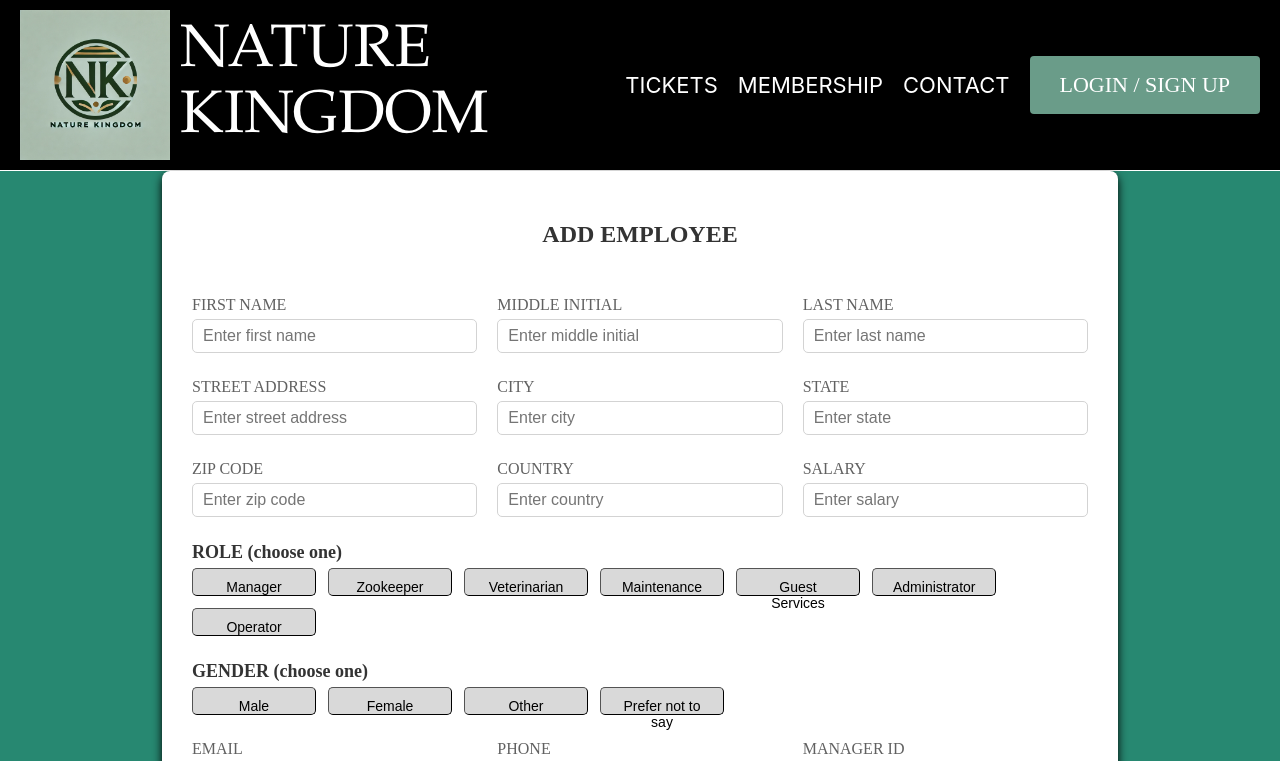
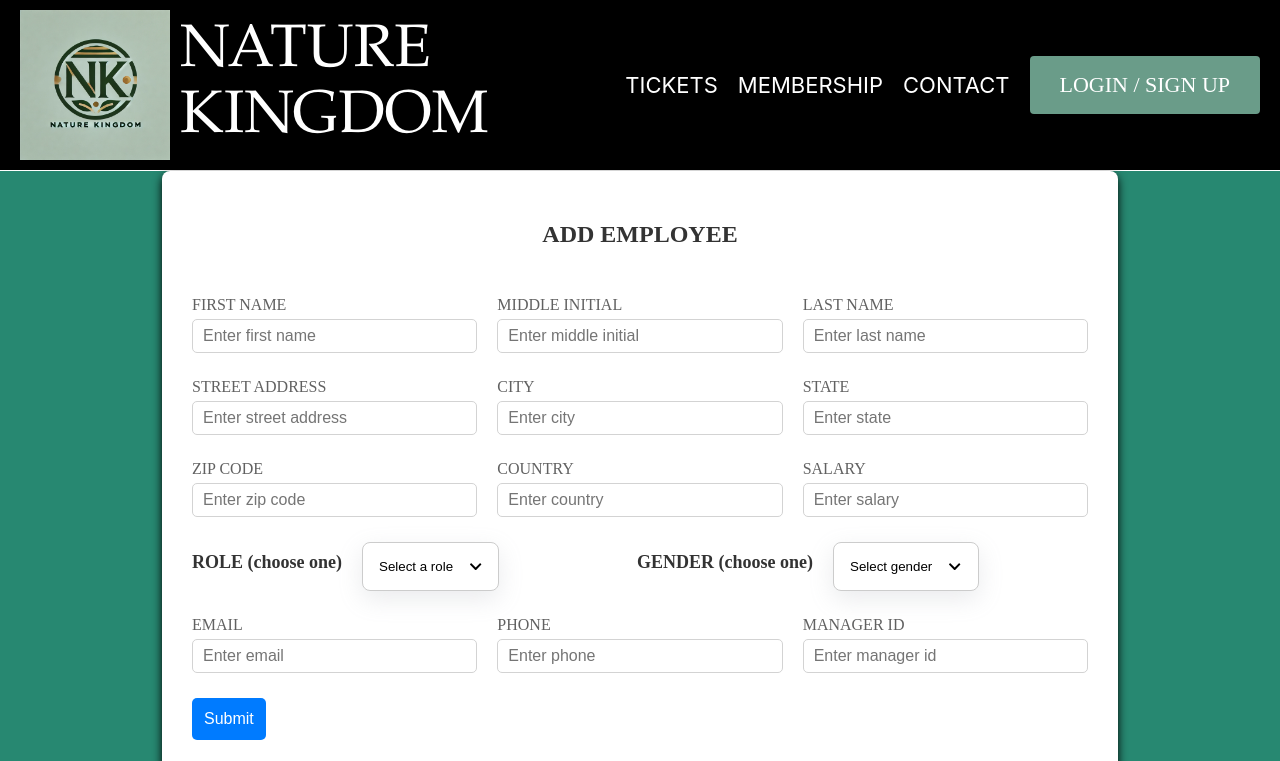
Before and after one commit to AngelSaravia/Nature_Kingdom, a React (Vite) app in the folder client/: page /employee_form in a window 1280 px wide. Shown: the top 761 px of the page. Built offline with nearby package versions, Linux system fonts and the light colour scheme.

Commit message:
added dropdown menu and fixed employee form

```diff
--- a/client/src/components/Dropdown/Dropdown.css
+++ b/client/src/components/Dropdown/Dropdown.css
@@ -0,0 +1,9 @@
+.dropdown {
+    position: relative;
+    z-index: 100;
+  }
+
+.dropdown-content {
+    bottom: auto;
+    top: 100%;
+}
--- a/client/src/components/Dropdown/Dropdown.jsx
+++ b/client/src/components/Dropdown/Dropdown.jsx
@@ -0,0 +1,49 @@
+import React, { useEffect, useState, useRef } from "react";
+import DropdownButton from "../DropdownButton/DropdownButton";
+import DropdownContent from "../DropdownContent/DropdownContent";
+import "./Dropdown.css";
+
+const Dropdown = ({ label, onSelect, children }) => {
+  const [open, setOpen] = useState(false);
+  const [selectedValue, setSelectedValue] = useState(label);
+
+  const dropdownRef = useRef();
+  const buttonRef = useRef();
+  const contentRef = useRef();
+
+  const toggleDropdown = () => {
+    setOpen((prev) => !prev);
+  };
+
+  const handleSelect = (value) => {
+    setSelectedValue(value);
+    onSelect(value);
+    setOpen(false);
+  };
+
+  useEffect(() => {
+    const handleClickOutside = (event) => {
+      if (dropdownRef.current && !dropdownRef.current.contains(event.target)) {
+        setOpen(false);
+      }
+    };
+
+    document.addEventListener("click", handleClickOutside);
+    return () => document.removeEventListener("click", handleClickOutside);
+  }, []);
+
+  return (
+    <div ref={dropdownRef} className="dropdown">
+      <DropdownButton ref={buttonRef} toggle={toggleDropdown} open={open}>
+        {selectedValue}
+      </DropdownButton>
+      <DropdownContent ref={contentRef} open={open}>
+        {children.map((child) =>
+          React.cloneElement(child, { onSelect: handleSelect })
+        )}
+      </DropdownContent>
+    </div>
+  );
+};
+
+export default Dropdown;
--- a/client/src/components/DropdownButton/DropdownButton.css
+++ b/client/src/components/DropdownButton/DropdownButton.css
@@ -0,0 +1,24 @@
+.dropdown-btn {
+    display: flex;
+    align-items: center;
+    width: fit-content;
+    padding: 1rem;
+    background-color: white;
+    border-radius: 0.5rem;
+    box-shadow: rgba(149, 157, 165, 0.2) 0px 8px 24px;
+    cursor: pointer;
+    position: relative;
+    z-index: 1000;
+    border: 1px solid #ccc;
+  }
+
+  .toggle-icon {
+    display: flex;
+    align-items: center;
+    justify-content: center;
+    margin-left: 1rem;
+  }
+
+  .button-open {
+    border: rgb(147 197 253) 2px solid;
+  }
--- a/client/src/components/DropdownButton/DropdownButton.jsx
+++ b/client/src/components/DropdownButton/DropdownButton.jsx
@@ -0,0 +1,20 @@
+import { forwardRef } from "react";
+import { FaChevronDown, FaChevronUp } from "react-icons/fa";
+import "./DropdownButton.css";
+
+const DropdownButton = forwardRef(({children, toggle, open}, ref) => {
+  return (
+    <button
+      onClick={toggle}
+      className={`dropdown-btn ${open ? "button-open" : ""}`}
+      ref={ref}
+    >
+      {children}
+      <span className="toggle-icon">
+        {open ? <FaChevronUp /> : <FaChevronDown />}
+      </span>
+    </button>
+  );
+});
+
+export default DropdownButton;
--- a/client/src/pages/dataEntries/employee_form.jsx
+++ b/client/src/pages/dataEntries/employee_form.jsx
@@ -1,8 +1,8 @@
-import React, {useState} from "react";
-import SelectGroup from "./select_buttons.jsx";
+import React, { useState } from "react";
 import InputFields from "./inputs.jsx";
 import styles from "./employee_form.module.css";
-
+import Dropdown from "../../components/Dropdown/Dropdown";
+import DropdownItem from "../../components/DropdownItem/DropdownItem";
 
 const EmployeeForm = () => {
     const [formData, setFormData] = useState({
@@ -24,7 +24,7 @@ const EmployeeForm = () => {
 
 const [submissionStatus, setSubmissionStatus] = useState(null);
 
-    // For input changes
+// Handle text input changes
 const handleChange = (event) => {
     const { name, value } = event.target;
     setFormData((prevData) => ({
@@ -33,18 +33,25 @@ const EmployeeForm = () => {
     }));
 };
 
+// Handle dropdown selections
 const handleSelect = (name, value) => {
     setFormData((prevData) => ({
         ...prevData,
-            [name]: prevData[name] === value ? "" : value, // Toggle selection
+        [name]: value,
     }));
 };
 
-    // For form submission
+// Handles only numeric input
+const handleNumericInput = (event) => {
+    event.target.value = event.target.value.replace(/\D/g, "");
+};
+
+
+// Handle form submission
 const handleSubmit = async (event) => {
     event.preventDefault();
 
-      if (!formData.firstName || !formData.lastName || !formData.streetAddress || !formData.city || !formData.state || !formData.zipCode || !formData.country || !formData.salary || !formData.role || !formData.gender || !formData.email || !formData.phone || !formData.managerID) {
+    if (!Object.values(formData).every((field) => field.trim() !== "")) {
         setSubmissionStatus("Please fill out all fields before submitting.");
         return;
     }
@@ -90,35 +97,55 @@ const EmployeeForm = () => {
         <h2 className={styles.formTitle}>ADD EMPLOYEE</h2>
         <form onSubmit={handleSubmit} className={styles.form}>
             <div className={styles.formRow}>
-                <InputFields label="FIRST NAME" name="firstName" value={formData.firstName} onChange={handleChange} />
-                <InputFields label="MIDDLE INITIAL" name="middleInit" value={formData.middleInit} onChange={handleChange} required={false} />
-                <InputFields label="LAST NAME" name="lastName" value={formData.lastName} onChange={handleChange} />
+                <InputFields label="FIRST NAME" name="firstName" value={formData.firstName} onChange={handleChange} pattern="[A-Za-z]+" autocomplete="given-name"/>
+                <InputFields label="MIDDLE INITIAL" name="middleInit" value={formData.middleInit} onChange={handleChange} maxLength="1" pattern="[A-Za-z]" required={false} autocomplete="additional-name"/>
+                <InputFields label="LAST NAME" name="lastName" value={formData.lastName} onChange={handleChange} pattern="[A-Za-z]+" autocomplete="family-name"/>
             </div>
 
             <div className={styles.formRow}>
-                <InputFields label="STREET ADDRESS" name="streetAddress" value={formData.streetAddress} onChange={handleChange} />
-                <InputFields label="CITY" name="city" value={formData.city} onChange={handleChange} />
-                <InputFields label="STATE" name="state" value={formData.state} onChange={handleChange} />
+                <InputFields label="STREET ADDRESS" name="streetAddress" value={formData.streetAddress} onChange={handleChange} pattern="[A-Za-z0-9\s]+" autocomplete="address-line1"/>
+                <InputFields label="CITY" name="city" value={formData.city} onChange={handleChange} pattern="[A-Za-z\s]+" autocomplete="address-level2"/>
+                <InputFields label="STATE" name="state" value={formData.state} onChange={handleChange} pattern="[A-Za-z\s]+" autocomplete="address-level1"/>
             </div>
 
             <div className={styles.formRow}>
-                <InputFields label="ZIP CODE" name="zipCode" value={formData.zipCode} onChange={handleChange} />
-                <InputFields label="COUNTRY" name="country" value={formData.country} onChange={handleChange} />
-                <InputFields label="SALARY" name="salary" value={formData.salary} onChange={handleChange} />
+                <InputFields label="ZIP CODE" name="zipCode" value={formData.zipCode} onChange={handleChange} type="text" pattern="[0-9]{5}" autocomplete="postal-code"/>
+                <InputFields label="COUNTRY" name="country" value={formData.country} onChange={handleChange} pattern="[A-Za-z\s]+" autocomplete="country-name"/>
+                <InputFields label="SALARY" name="salary" value={formData.salary} onChange={handleChange} type="text" pattern="[0-9]+" onInput={handleNumericInput} autocomplete="off"/>
             </div>
 
             <div className={styles.formRow}>
-                <SelectGroup label="ROLE (choose one)" name="role" options={["Manager", "Zookeeper", "Veterinarian", "Maintenance", "Guest Services", "Administrator", "Operator"]} selectedOption={formData.role} onChange={handleSelect} required />
+                <label htmlFor="roleDropdown" className={styles.label}>ROLE (choose one)</label>
+                <Dropdown
+                    label={formData.role || "Select a role"}
+                    onSelect={(value) => handleSelect("role", value)}
+                    id="roleDropdown"
+                >
+                    {["Manager", "Zookeeper", "Veterinarian", "Maintenance", "Guest Services", "Administrator", "Operator"].map((option) => (
+                        <DropdownItem key={option} value={option}>
+                            {option}
+                        </DropdownItem>
+                    ))}
+                </Dropdown>
+
+                <label htmlFor="genderDropdown" className={styles.label}>GENDER (choose one)</label>
+                <Dropdown
+                    label={formData.gender || "Select gender"}
+                    onSelect={(value) => handleSelect("gender", value)}
+                    id="genderDropdown"
+                >
+                    {["Male", "Female", "Other", "Prefer not to say"].map((option) => (
+                        <DropdownItem key={option} value={option}>
+                            {option}
+                        </DropdownItem>
+                    ))}
+                </Dropdown>
             </div>
 
             <div className={styles.formRow}>
-                <SelectGroup label="GENDER (choose one)" name="gender" options={["Male", "Female", "Other", "Prefer not to say"]} selectedOption={formData.gender} onChange={handleSelect} required />
-            </div>
-
-            <div className={styles.formRow}>
-                <InputFields label="EMAIL" name="email" type="email" value={formData.email} onChange={handleChange} />
-                <InputFields label="PHONE" name="phone" type="tel" value={formData.phone} onChange={handleChange} />
-                <InputFields label="MANAGER ID" name="managerID" value={formData.managerID} onChange={handleChange} />
+                <InputFields label="EMAIL" name="email" type="email" value={formData.email} onChange={handleChange} autocomplete="email"/>
+                <InputFields label="PHONE" name="phone" type="tel" value={formData.phone} onChange={handleChange} pattern="[0-9]{10}" autocomplete="tel"/>
+                <InputFields label="MANAGER ID" name="managerID" type="text" value={formData.managerID} onChange={handleChange} pattern="[0-9]+" onInput={handleNumericInput} autocomplete="off"/>
             </div>
 
             <button type="submit" className={styles.submitButton}>Submit</button>
--- a/client/src/pages/dataEntries/employee_form.module.css
+++ b/client/src/pages/dataEntries/employee_form.module.css
@@ -6,6 +6,8 @@
     margin: 0 auto;
     border-radius: 8px;
     box-shadow: 0 4px 10px black;
+    position: relative;
+    z-index: 1;
 }
 
 .formTitle {
@@ -59,7 +61,7 @@
 .inputGroup input {
     width: 100%;
     padding: 10px;
-    border: 1px solid #ccc;
+    border: 1px solid lightgray;
     border-radius: 5px;
     background-color: white;
     font-size: 16px;
@@ -93,76 +95,60 @@
     border-width: 2px;
 }
 
-  .selectGroup {
-    display: flex;
-    flex-wrap: wrap;
-    gap: 8px;
-    justify-content: center;
-  }
-
-  .selectGroup button {
-    padding: 6px 10px;
-    border: 1px solid #888;
-    background-color: white;
-    cursor: pointer;
-    font-size: 14px;
-    white-space: nowrap;
-    min-width: 100px;
-    height: 30px;
-    text-align: center;
-  }
-
-  .selectGroup button.selected {
-    background-color: #666;
-    color: white;
-    border-color: #444;
-}
-
 .label {
     font-size: 18px;
     font-weight: 600;
     color: #333;
+    display: block;
+    margin-bottom: 8px;
 }
 
-  .optionsContainer {
-    display: flex;
-    flex-wrap: wrap;
-    gap: 12px;
+.roleSection, .genderSection, .contactSection {
+    margin-top: 25px;
 }
 
-  .optionButton {
-    padding: 10px 20px;
-    font-size: 14px;
-    border-width: 1px;
-    border-color: black;
-    background-color: #d9d9d9;
-    width: 124px;
-    height: 28px;
-    cursor: pointer;
-    border-radius: 5px;
-    transition: background-color 0.2s, border-color 0.2s;
+.dropdown {
+    position: relative;
+    width: 100%;
+    z-index: 1000;
 }
 
-  .optionButton:hover {
-    background-color: #e0e0e0;
-  }
-
-  .selected {
-    background-color: #8c9298;
-    color: white;
-    border-color: #8c9298;
-  }
-
-  .inputGroup input,
-  .selectGroup button {
+.dropdown button {
     width: 100%;
     padding: 10px;
     border: 1px solid lightgray;
     border-radius: 5px;
     background-color: white;
     font-size: 16px;
+    cursor: pointer;
+    text-align: left;
 }
 
-  .roleSection, .genderSection, .contactSection {
-    margin-top: 25px;
+.dropdown-content {
+    display: none;
+    position: absolute;
+    background-color: white;
+    border: 1px solid lightgray;
+    z-index: 1100;
+    width: 100%;
+    box-shadow: 0 2px 5px rgba(0, 0, 0, 0.2);
+    border-radius: 5px;
+    max-height: 150px;
+    overflow-y: auto;
 }
+
+.dropdown:hover .dropdown-content {
+    display: block;
+}
+
+.dropdown-item {
+    padding: 10px;
+    cursor: pointer;
+    font-size: 16px;
+    color: #333;
+    background-color: white;
+}
+
+.dropdown-item:hover {
+    background-color: #f1f1f1;
+}
--- a/client/src/pages/dataEntries/select_buttons.jsx
+++ /dev/null
@@ -1,36 +0,0 @@
-import React from "react";
-import PropTypes from "prop-types";
-import styles from "./employee_form.module.css";
-
-const SelectGroup = ({name, label, options, selectedOption, onChange}) => {
-    const handleSelect = (option) => {
-        onChange(name, selectedOption === option ? "" : option);
-    };
-
-    return(
-        <div className={styles.selectgroup}>
-            <label className={styles.label}>{label}</label>
-            <div className={styles.optionsContainer}>
-                {options.map((option) => (
-                    <button
-                        key={option}
-                        type="button"
-                        className={`${styles.optionButton} ${selectedOption === option ? styles.selected : ""}`}
-                        onClick={() => handleSelect(option)}
-                    >
-                        {option}
-                    </button>
-                ))}
-            </div>
-        </div>
-    );
-};
-
-SelectGroup.propTypes = {
-    name: PropTypes.string.isRequired,
-    label: PropTypes.string.isRequired,
-    options: PropTypes.arrayOf(PropTypes.string).isRequired,
-    selectedOption: PropTypes.string,
-    onChange: PropTypes.func.isRequired,
-};
-export default SelectGroup;
```
Also changed, not shown: client/src/components/DropdownContent/DropdownContent.css (+31 -0 lines), client/src/components/DropdownContent/DropdownContent.jsx (+16 -0 lines), client/src/components/DropdownItem/DropdownItem.css (+17 -0 lines), client/src/components/DropdownItem/DropdownItem.jsx (+11 -0 lines), client/src/pages/dataEntries/inputs.jsx (+5 -3 lines). Lines whose indentation alone changed are shown as unchanged.
